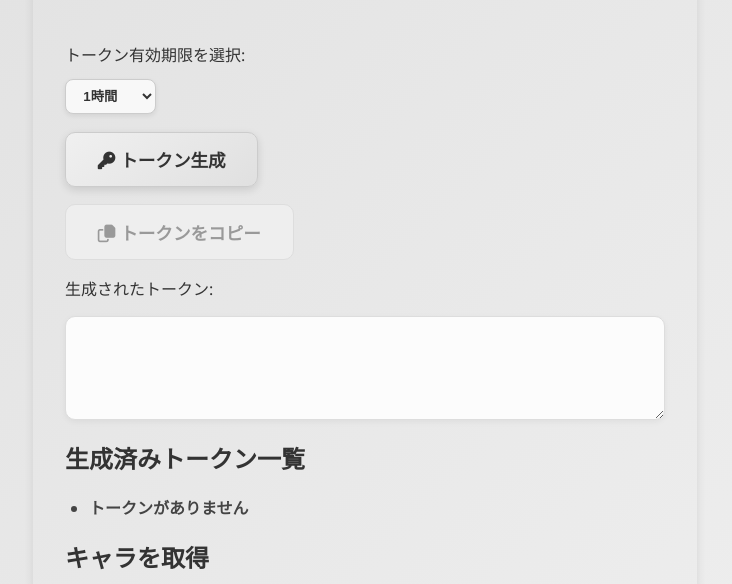
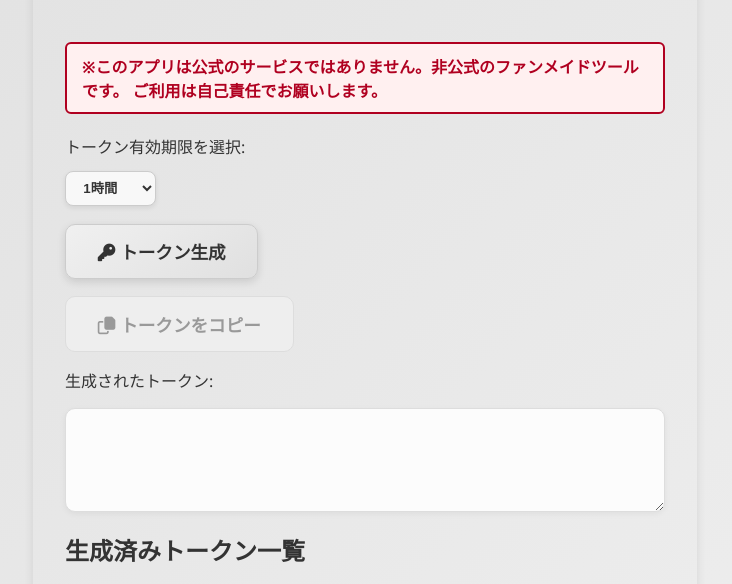
Before and after one commit to tanuki276/api-brawlstars-character, a website: page public/index.html in a window 1280 px wide. Shown: the part 158-742 px from the top of the page, without its empty margins (275-1007 px from the left). Drawn offline with Linux system fonts and the light colour scheme.

Commit message:
index.html の更新

```diff
--- a/public/index.html
+++ b/public/index.html
@@ -22,10 +22,30 @@
       text-overflow: ellipsis;
       vertical-align: middle;
     }
+    /* 非公式注意書き */
+    #disclaimer {
+      color: #b00020;
+      font-weight: bold;
+      background: #fff0f0;
+      padding: 10px 15px;
+      border: 2px solid #b00020;
+      border-radius: 6px;
+      margin-bottom: 20px;
+    }
+    /* ボタン処理中のスタイル */
+    button.loading {
+      opacity: 0.6;
+      cursor: not-allowed;
+    }
   </style>
 </head>
 <body>
   <h1><i class="fa-solid fa-user-ghost"></i> Brawlchara</h1>
+
+  <p id="disclaimer">
+    ※このアプリは公式のサービスではありません。非公式のファンメイドツールです。
+    ご利用は自己責任でお願いします。
+  </p>
 
   <label for="expires">トークン有効期限を選択:</label>
   <select id="expires">
```
